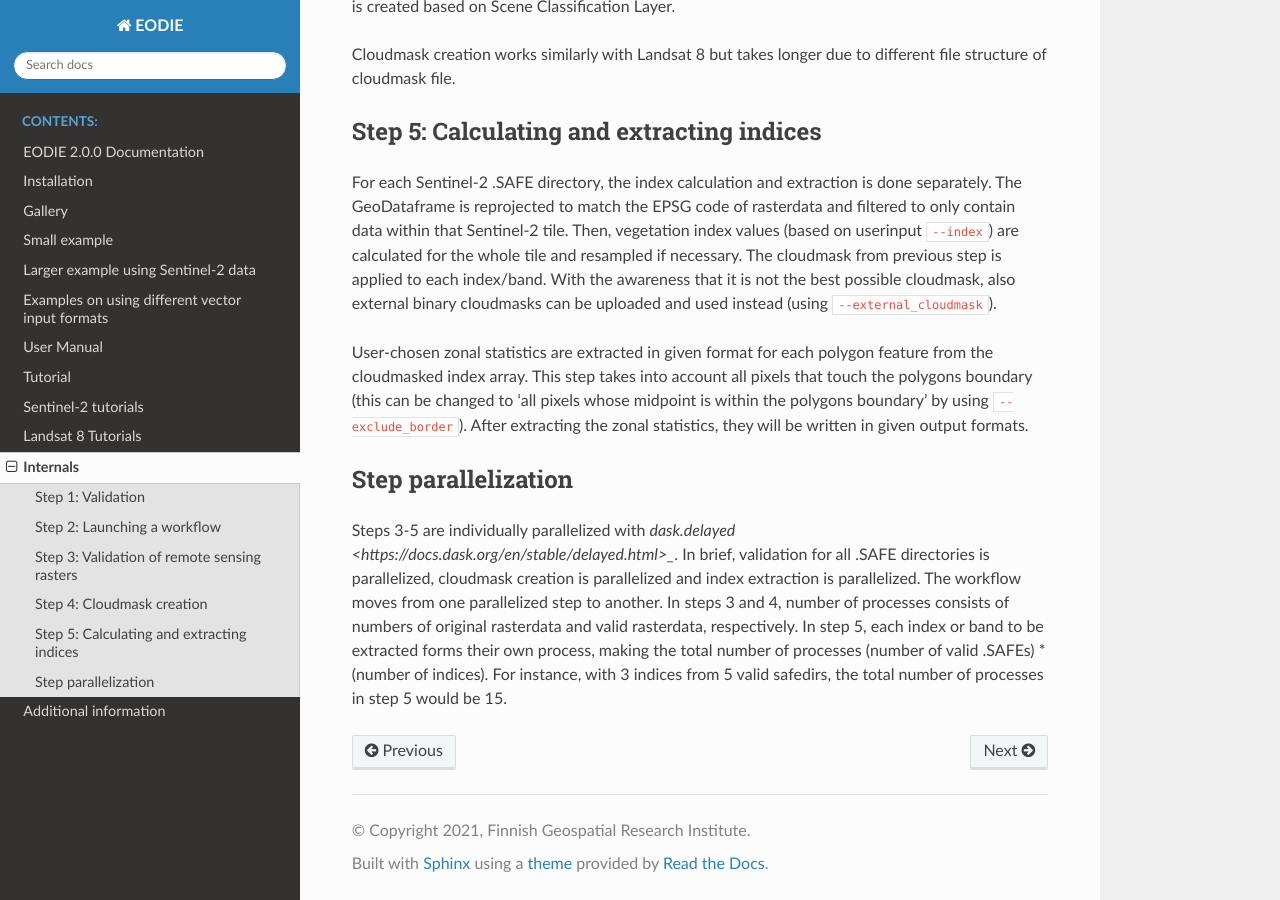
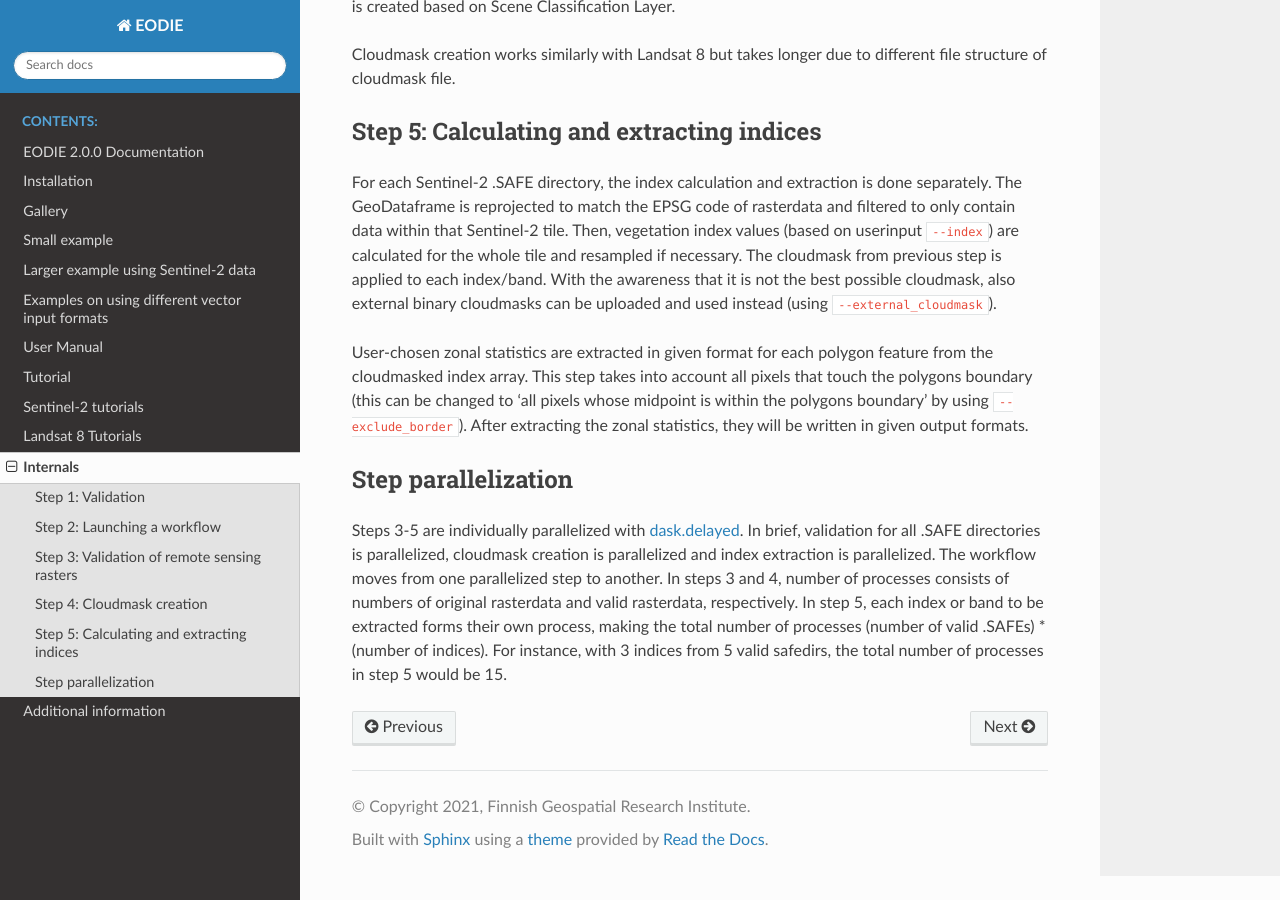
Before and after one commit to samumantha/EODIE, a Sphinx documentation site: the page built from docs/Inner_workings.rst, in a window 1280 px wide and 900 px high, scrolled down 993 px. Built offline with Sphinx 7.4.7 and the Read the Docs theme 2.0.0, drawn with Linux system fonts in a browser that asks for light colours; pages that are not in the unit, such as notebooks, are missing from menus.

Commit message:
Fixed title underlines and link to dask

```diff
--- a/docs/Inner_workings.rst
+++ b/docs/Inner_workings.rst
@@ -12,12 +12,12 @@
 To make sure all necessary inputs have been given and they are interpretable, EODIE will check the inputs. If any of the input checks fails, EODIE exits and tells, what went wrong so the input can be fixed accordingly.
 
 Step 2: Launching a workflow
--------------------------------
+----------------------------
 
 Workflow is launched based on the platform given by user. Workflows differ slightly between platforms due to differences in processing steps. Some steps are common for all workflows.
 
 Step 3: Validation of remote sensing rasters
----------------------
+--------------------------------------------
 
 The actual the workflow begins by reading the vectorfile into a geopandas GeoDataframe. After reading, the GeoDataframe is clipped to match the extent of remote sensing data, ie. features outside Sentinel-2 tiles in ``--rasterdir`` will be excluded from processing.
 Then, the raster data is validated based on coverage on vectorfile features and cloudcover. Rasterdata with too high cloud cover percentage or NoData over areas of interest will be excluded from further processing.
@@ -27,14 +27,14 @@
 With tif platform, this step is skipped.
 
 Step 4: Cloudmask creation
--------------------------
+--------------------------
 
 For each Sentinel-2 .SAFE directory that was declared valid in the previous step, a binary cloudmask is created based on Scene Classification Layer.
 
 Cloudmask creation works similarly with Landsat 8 but takes longer due to different file structure of cloudmask file.
 
 Step 5: Calculating and extracting indices
---------------------------
+------------------------------------------
 
 For each Sentinel-2 .SAFE directory, the index calculation and extraction is done separately.
 The GeoDataframe is reprojected to match the EPSG code of rasterdata and filtered to only contain data within that Sentinel-2 tile.
@@ -46,5 +46,5 @@
 
 Step parallelization
 --------------------
-Steps 3-5 are individually parallelized with `dask.delayed <https://docs.dask.org/en/stable/delayed.html>_`. In brief, validation for all .SAFE directories is parallelized, cloudmask creation is parallelized and index extraction is parallelized. The workflow moves from one parallelized step to another.
+Steps 3-5 are individually parallelized with `dask.delayed <https://docs.dask.org/en/stable/delayed.html>`_. In brief, validation for all .SAFE directories is parallelized, cloudmask creation is parallelized and index extraction is parallelized. The workflow moves from one parallelized step to another.
 In steps 3 and 4, number of processes consists of numbers of original rasterdata and valid rasterdata, respectively. In step 5, each index or band to be extracted forms their own process, making the total number of processes (number of valid .SAFEs) * (number of indices). For instance, with 3 indices from 5 valid safedirs, the total number of processes in step 5 would be 15.
```
